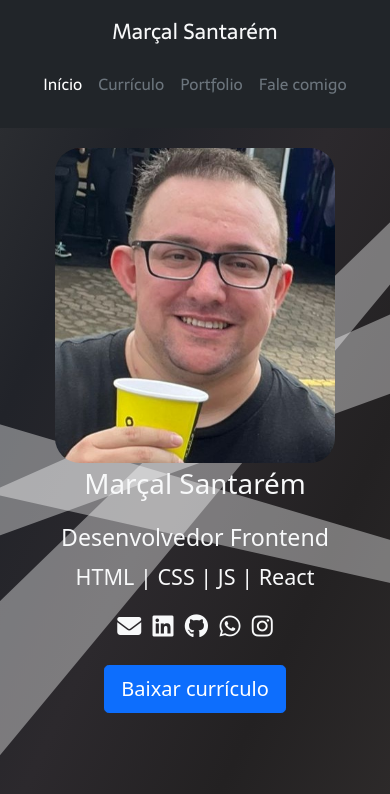
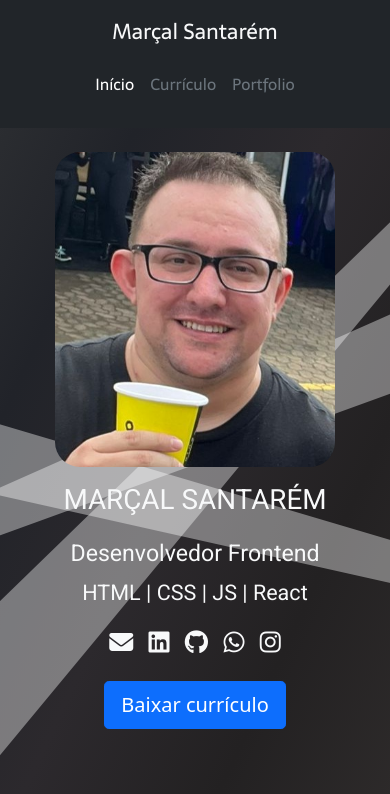
Before and after one commit to marcalsantarem/my-portfolio, a plain HTML site: page index.html in a window 390 px wide. Drawn offline with nearby package versions, Linux system fonts and the light colour scheme.

Commit message:
Teste de responsividade

```diff
--- a/index.html
+++ b/index.html
@@ -9,8 +9,9 @@
     <link rel="stylesheet" href="style.css">
     <link href="https://cdn.jsdelivr.net/npm/bootstrap@5.0.2/dist/css/bootstrap.min.css" rel="stylesheet" integrity="sha384-EVSTQN3/azprG1Anm3QDgpJLIm9Nao0Yz1ztcQTwFspd3yD65VohhpuuCOmLASjC" crossorigin="anonymous">
     <script src="https://cdn.jsdelivr.net/npm/bootstrap@5.0.2/dist/js/bootstrap.bundle.min.js" integrity="sha384-MrcW6ZMFYlzcLA8Nl+NtUVF0sA7MsXsP1UyJoMp4YLEuNSfAP+JcXn/tWtIaxVXM" crossorigin="anonymous"></script>
-    <link href="https://fonts.googleapis.com/css2?family=Righteous&family=Roboto:wght@300&family=Sarala:wght@400;700&display=swap" rel="stylesheet">
-</head>
+    <link rel="preconnect" href="https://fonts.googleapis.com">
+    <link rel="preconnect" href="https://fonts.gstatic.com" crossorigin>
+    <link href="https://fonts.googleapis.com/css2?family=Righteous&family=Roboto:wght@300;400;700&family=Sarala:wght@400;700&display=swap" rel="stylesheet"></head>
 <body class="content">
     <header class="p-3 bg-dark">
         <div class="container mx-auto">
@@ -22,21 +23,21 @@
               <li><a href="#" class="nav-link px-2 text-white header-item">Início</a></li>
               <li><a href="#" class="nav-link px-2 text-secondary disabled header-item">Currículo</a></li>
               <li><a href="#" class="nav-link px-2 text-secondary disabled header-item">Portfolio</a></li>
-              <li><a href="#" class="nav-link px-2 text-secondary disabled header-item">Fale comigo</a></li>
+              <li><a href="#" class="nav-link px-2 text-secondary disabled header-item d-none">Fale comigo</a></li>
             </ul>
           </div>
         </div>
     </header>
 
     <main class="container">
-        <div class="row align-items-center p-1 m-3 p-sm-1">
+        <div class="row align-items-center pt-4 p-sm-5 m-sm-5">
             <div class="col container-md container-sm">
                 <img class="mx-auto d-block photo" src="assets/img/foto2.png" alt="Foto" style="border-radius: 25px;">
             </div>
-            <div class="col justify-content-center p-1">
-                <h1 class="text-center text-light pb-3">Marçal Santarém</h1>
-                <p class="h3 text-center text-light pb-1">Desenvolvedor Frontend</p>
-                <p class="h4 text-center text-light pb-3">HTML | CSS | JS | React</p>
+            <div class="col justify-content-center p-3">
+                <h1 class="text-center text-light pb-3 font-roboto">MARÇAL SANTARÉM</h1>
+                <p class="h3 text-center text-light pb-1 font-roboto">Desenvolvedor Frontend</p>
+                <p class="h4 text-center text-light pb-3 font-roboto">HTML | CSS | JS | React</p>
                 <div class="d-flex justify-content-around gap-2 mx-auto" style="max-width: 50%;">
                     <a href="mailto:marcalsantarem@gmail.com"><i class="fa-solid fa-envelope content-social-icon"></i></a>
                     <a href="https://www.linkedin.com/in/marcalsantarem/" target="_blank"><i class="fa-brands fa-linkedin content-social-icon"></i></a>
--- a/style.css
+++ b/style.css
@@ -7,6 +7,11 @@ body {
 
 :root {
     --box-color: #0d1117;
+}
+
+.font-roboto {
+    font-family: 'Roboto', sans-serif;
+    font-weight: 400;
 }
 
 .header-item {
```
